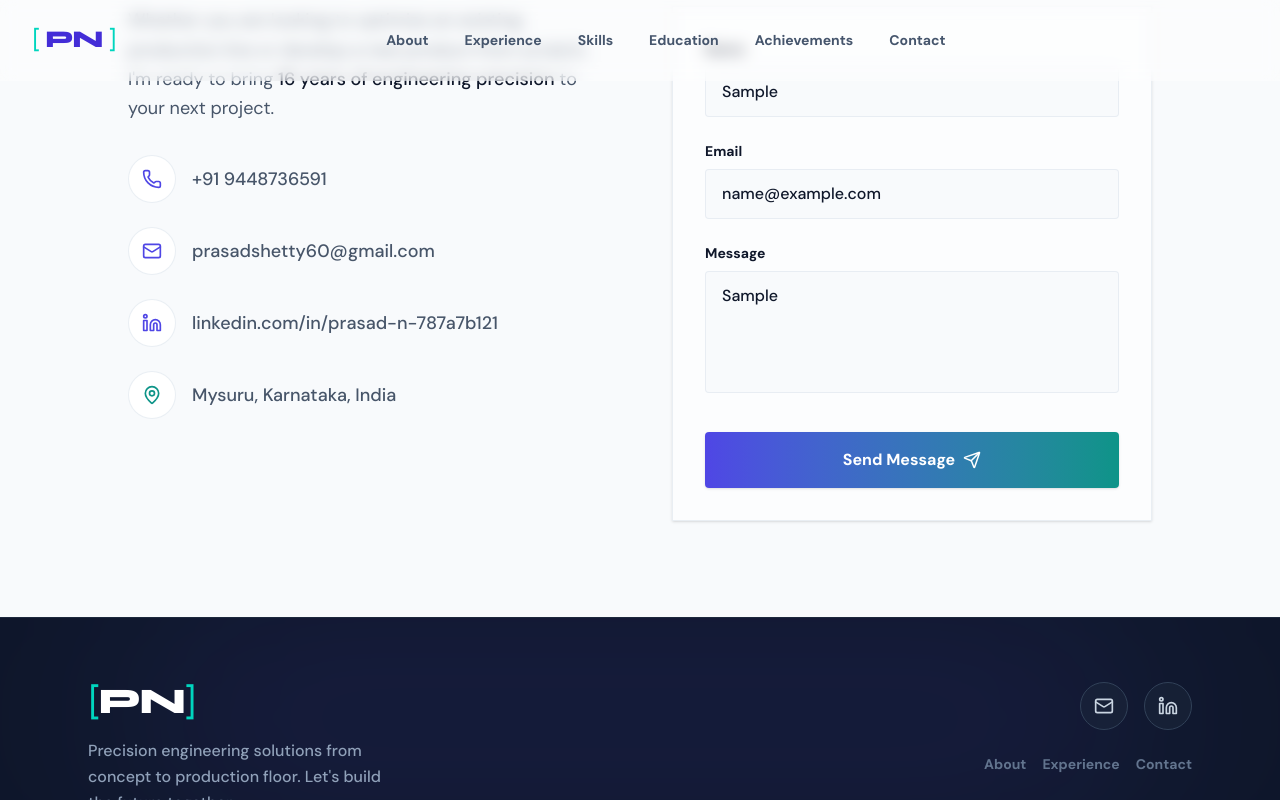
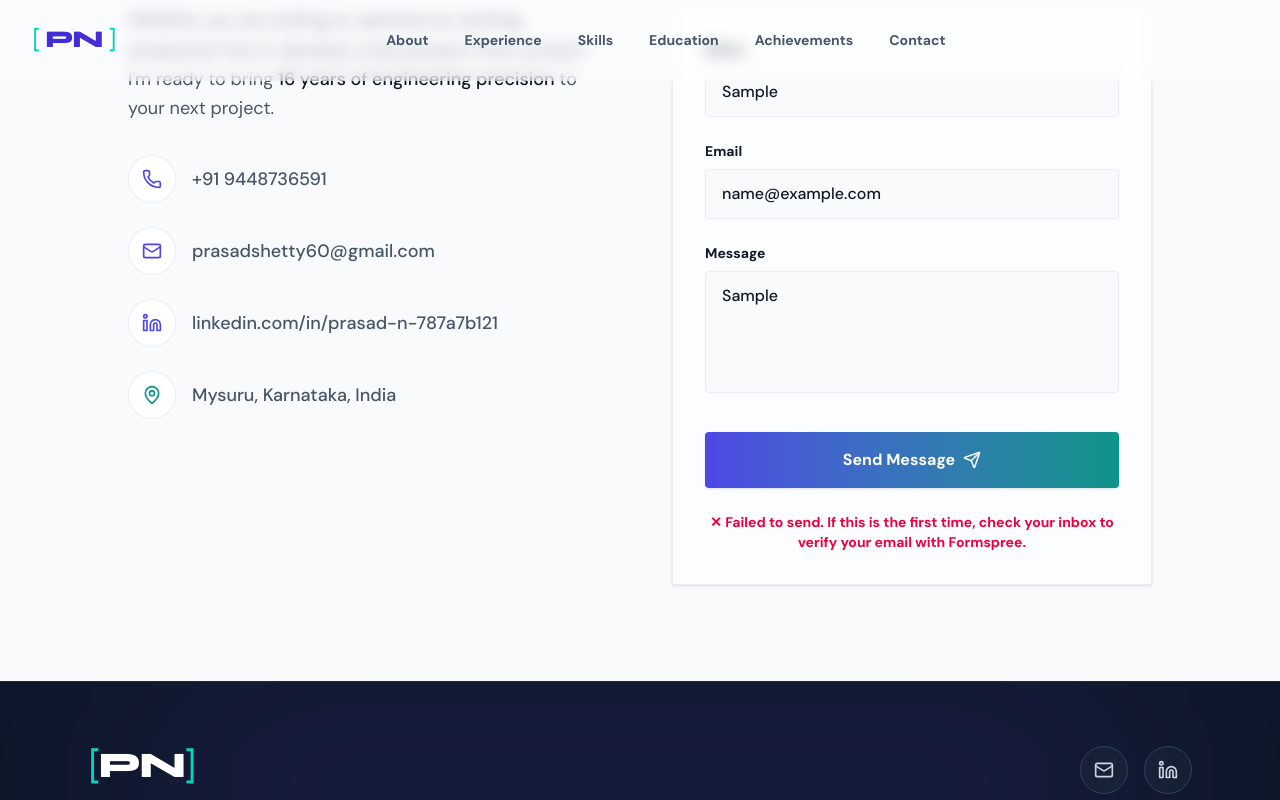
Before and after one commit to raghul1217/Prasad_portfolio, a React (Vite) app in the folder frontend/: page / in a window 1280 px wide. Both pictures are taken after typing "Sample", "name@example.com", "Sample" into the empty fields and a click on the button "Send Message". Shown: the part 9641-10441 px from the top of the page. Built offline with nearby package versions, Linux system fonts and the light colour scheme.

Commit message:
email integrated

```diff
--- a/frontend/src/components/Footer.jsx
+++ b/frontend/src/components/Footer.jsx
@@ -27,7 +27,7 @@ export default function Footer() {
           <div className="flex flex-col items-center md:items-end gap-6">
             <div className="flex items-center gap-4">
               <a
-                href="mailto:abc@example.com"
+                href="mailto:prasadshetty60@gmail.com"
                 className="w-12 h-12 rounded-full bg-slate-800/50 flex items-center justify-center border border-slate-700 hover:border-teal-400 hover:text-teal-400 hover:shadow-[0_0_20px_rgba(45,212,191,0.2)] transition-all duration-300"
                 aria-label="Send an Email"
               >
--- a/frontend/src/sections/Contact.jsx
+++ b/frontend/src/sections/Contact.jsx
@@ -1,4 +1,4 @@
-import React from 'react';
+import React, { useState } from 'react';
 import { motion } from 'framer-motion';
 import { Phone, Mail, MapPin, Send } from 'lucide-react';
 import LinkedinIcon from '../components/LinkedinIcon';
@@ -15,6 +15,42 @@ export default function Contact() {
   const itemVariants = {
     hidden: { y: 30, opacity: 0 },
     visible: { y: 0, opacity: 1, transition: { duration: 0.6, ease: "easeOut" } }
+  };
+
+  const [status, setStatus] = useState(null); // 'sending', 'success', 'error'
+  const [formState, setFormState] = useState({ name: '', email: '', message: '' });
+
+  const handleInputChange = (e) => {
+    setFormState({ ...formState, [e.target.id]: e.target.value });
+  };
+
+  const handleSubmit = async (e) => {
+    e.preventDefault();
+    setStatus('sending');
+
+    try {
+      const response = await fetch('https://formspree.io/f/mqegjowg', {
+        method: 'POST',
+        headers: {
+          'Content-Type': 'application/json',
+          'Accept': 'application/json'
+        },
+        body: JSON.stringify(formState)
+      });
+
+      const data = await response.json();
+
+      if (response.ok) {
+        setStatus('success');
+        setFormState({ name: '', email: '', message: '' });
+      } else {
+        console.error('Formspree Error Response:', data);
+        setStatus('error');
+      }
+    } catch (error) {
+      console.error('Formspree Fetch Error:', error);
+      setStatus('error');
+    }
   };
 
   return (
@@ -77,14 +113,18 @@ export default function Contact() {
 
           {/* Right: Contact Form */}
           <motion.div variants={itemVariants}>
-            <form className="bg-warm-surface p-8 shadow-sm border border-border-warm flex flex-col gap-6" onSubmit={(e) => e.preventDefault()}>
+            <form className="bg-warm-surface p-8 shadow-sm border border-border-warm flex flex-col gap-6" onSubmit={handleSubmit}>
               <div>
                 <label htmlFor="name" className="block text-sm font-bold text-primary mb-2">Name</label>
                 <input
                   type="text"
                   id="name"
+                  name="name"
+                  required
+                  value={formState.name}
+                  onChange={handleInputChange}
                   className="w-full px-4 py-3 bg-warm-bg border border-border-warm rounded focus:outline-none focus:border-indigo-primary focus:ring-1 focus:ring-indigo-primary transition-colors placeholder:text-secondary/50 font-medium text-primary"
-                  placeholder="John Doe"
+                  placeholder="Your Name"
                 />
               </div>
 
@@ -93,8 +133,12 @@ export default function Contact() {
                 <input
                   type="email"
                   id="email"
+                  name="email"
+                  required
+                  value={formState.email}
+                  onChange={handleInputChange}
                   className="w-full px-4 py-3 bg-warm-bg border border-border-warm rounded focus:outline-none focus:border-indigo-primary focus:ring-1 focus:ring-indigo-primary transition-colors placeholder:text-secondary/50 font-medium text-primary"
-                  placeholder="john@example.com"
+                  placeholder="your.email@example.com"
                 />
               </div>
 
@@ -102,6 +146,10 @@ export default function Contact() {
                 <label htmlFor="message" className="block text-sm font-bold text-primary mb-2">Message</label>
                 <textarea
                   id="message"
+                  name="message"
+                  required
+                  value={formState.message}
+                  onChange={handleInputChange}
                   rows="4"
                   className="w-full px-4 py-3 bg-warm-bg border border-border-warm rounded focus:outline-none focus:border-indigo-primary focus:ring-1 focus:ring-indigo-primary transition-colors placeholder:text-secondary/50 font-medium text-primary resize-none"
                   placeholder="How can we work together?"
@@ -109,13 +157,38 @@ export default function Contact() {
               </div>
 
               <motion.button
+                type="submit"
+                disabled={status === 'sending'}
                 whileHover={{ scale: 1.02 }}
                 whileTap={{ scale: 0.98 }}
-                className="w-full mt-2 py-4 bg-gradient-to-r from-indigo-primary to-teal-secondary text-white font-bold rounded shadow flex items-center justify-center gap-2 hover:shadow-lg transition-all"
+                className={`w-full mt-2 py-4 font-bold rounded shadow flex items-center justify-center gap-2 transition-all ${
+                  status === 'sending' ? 'bg-secondary cursor-not-allowed' : 'bg-gradient-to-r from-indigo-primary to-teal-secondary text-white hover:shadow-lg'
+                }`}
               >
-                <span>Send Message</span>
+                <span>
+                  {status === 'sending' ? 'Sending...' : 'Send Message'}
+                </span>
                 <Send size={18} />
               </motion.button>
+
+              {status === 'success' && (
+                <motion.p
+                  initial={{ opacity: 0, height: 0 }}
+                  animate={{ opacity: 1, height: 'auto' }}
+                  className="text-teal-600 font-bold text-center text-sm"
+                >
+                  ✓ Message sent successfully! I'll get back to you soon.
+                </motion.p>
+              )}
+              {status === 'error' && (
+                <motion.p
+                  initial={{ opacity: 0, height: 0 }}
+                  animate={{ opacity: 1, height: 'auto' }}
+                  className="text-rose-600 font-bold text-center text-sm"
+                >
+                  ✕ Failed to send. If this is the first time, check your inbox to verify your email with Formspree.
+                </motion.p>
+              )}
             </form>
           </motion.div>
 
```
